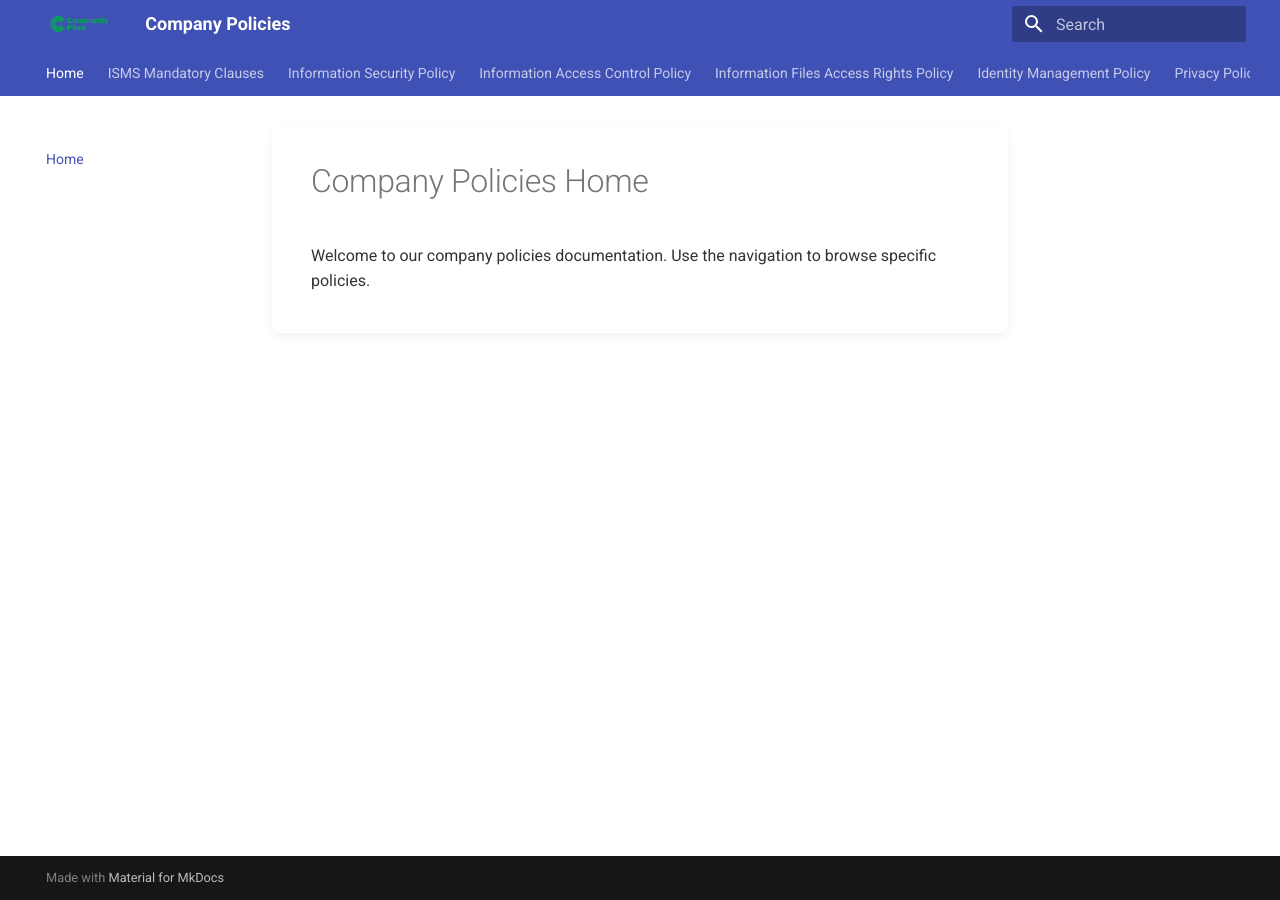
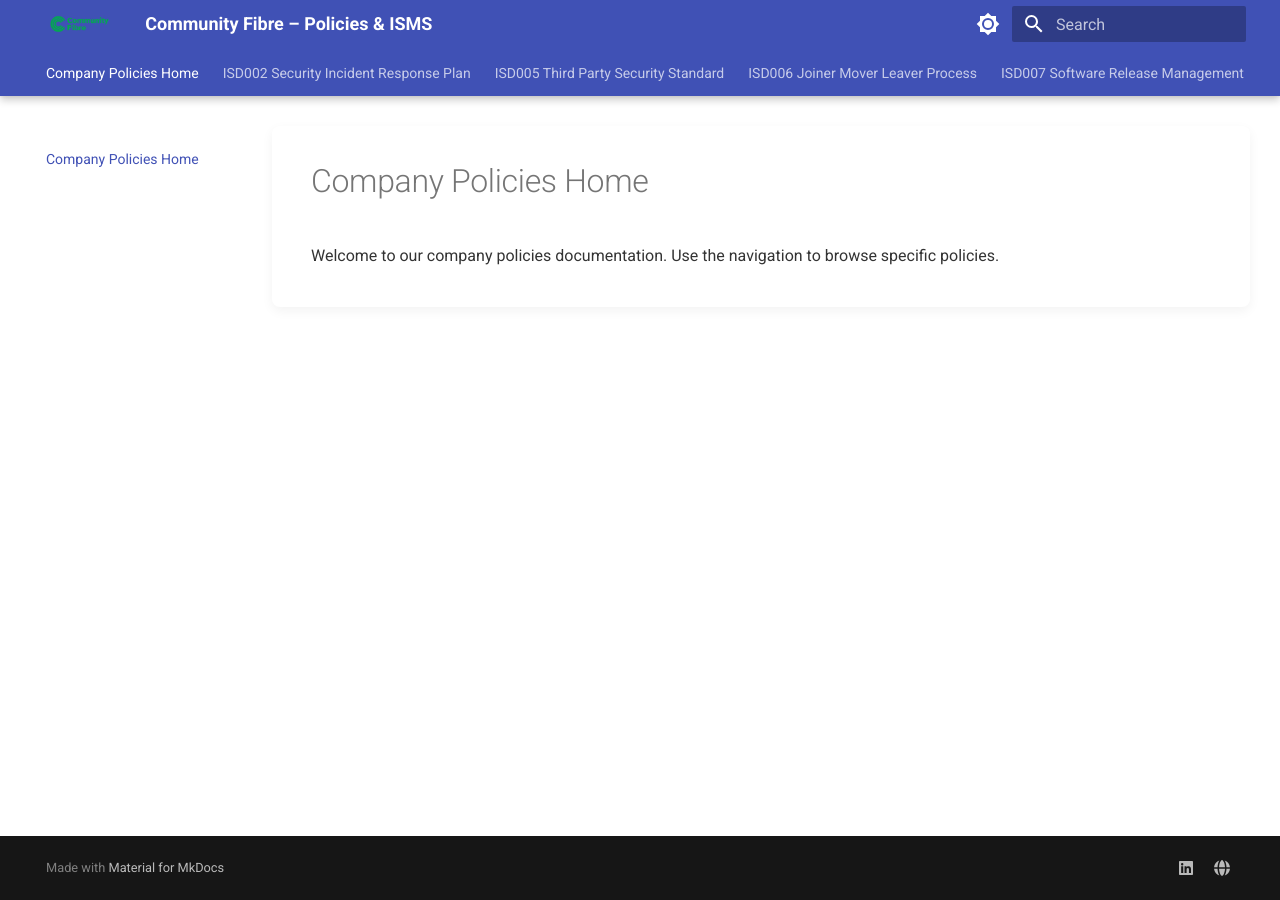
Before and after one commit to Steytlerc/isms-documentation, an MkDocs documentation site: the page built from docs/index.md, in a window 1280 px wide. Built offline with MkDocs 1.6.1 and Material for MkDocs 9.7.7, drawn with Linux system fonts in a browser that asks for light colours; comment, search, counter and statistics services are not loaded.

Commit message:
Better Look

```diff
--- a/mkdocs.yml
+++ b/mkdocs.yml
@@ -1,56 +1,82 @@
-site_name: Company Policies
-nav:
-  - Home: index.md
-  - ISMS Mandatory Clauses: ISP001-ISMS Mandatory Clauses.md
-  - Information Security Policy: ISP003-Information Security Policy.md
-  - Information Access Control Policy: ISP010-Access Control Policy.md
-  - Information Files Access Rights Policy: ISP011-Information Access Rights Policy.md
-  - Identity Management Policy: ISP012-Identity Management Policy.md
-  - Privacy Policy: ISP013-Privacy Policy.md
-  - User Registration Policy: ISP014-User Registration Policy.md
-  - Network Security Policy: ISP015-Network Security Policy.md
+site_name: Community Fibre – Policies & ISMS
+site_url: https://policies.communityfibre.co.uk   # change to your real domain
+site_description: Information Security Management System & Company Policies
+site_author: Community Fibre Limited
+
 theme:
   name: material
-  palette:
-    primary: indigo
-    accent: blue
-  logo: assets/logo.png  # Add your Community Fibre logo here (place in docs/assets/)
-  favicon: assets/favicon.ico
+  language: en
+  logo: assets/logo.png
+  favicon: assets/logo.png
+  icon:
+    repo: fontawesome/brands/gitlab
   font:
     text: Roboto
+    code: Roboto Mono
+  palette:
+    - scheme: default
+      primary: indigo
+      accent: deep orange
+      toggle:
+        icon: material/brightness-7
+        name: Switch to dark mode
+    - scheme: slate
+      primary: black
+      accent: orange
+      toggle:
+        icon: material/brightness-4
+        name: Switch to light mode
+
   features:
     - navigation.tabs
+    - navigation.tabs.sticky
+    - navigation.sections
+    - navigation.expand
+    - navigation.indexes
+    - navigation.top
     - toc.follow
-    - navigation.sections
-    - content.code.annotate  # For any code blocks
-    - navigation.top  # Back-to-top button
-  palette:
-  - scheme: default  # Light mode
-    primary: indigo
-    accent: blue
-  - scheme: slate    # Dark mode toggle
-    primary: black
-    accent: teal
-features:
-  - content.tabs.link  # Better navigation
-  - navigation.instant # Faster page loads
+    - toc.integrate
+    - search.suggest
+    - search.highlight
+    - search.share
+    - content.code.copy
+    - content.action.edit   # if you connect to GitLab
+
+extra:
+  social:
+    - icon: fontawesome/brands/linkedin
+      link: https://linkedin.com/company/community-fibre-limited
+    - icon: fontawesome/solid/globe
+      link: https://www.communityfibre.co.uk
+
+extra_css:
+  - styles/custom.css
+
+extra_javascript:
+  - https://cdnjs.cloudflare.com/ajax/libs/tablesort/5.2.1/tablesort.min.js
+  - javascripts/tablesort.js   # optional – makes tables sortable
+
 markdown_extensions:
+  - attr_list
+  - md_in_html
+  - admonition
+  - pymdownx.details
+  - pymdownx.superfences
+  - pymdownx.highlight:
+      anchor_linenums: true
+  - pymdownx.inlinehilite
+  - pymdownx.snippets
+  - pymdownx.tabbed:
+      alternate_style: true
   - toc:
-      permalink: true
-      title: Table of Contents
-      slugify: !!python/name:pymdownx.slugs.uslugify  # Better slugs for anchors
-  - attr_list:  # For {#id .class} on headings/elements
-  - tables:  # Pipe tables
-  - pymdownx.superfences:  # Fenced code, diagrams
-  - pymdownx.details:  # Collapsible sections (e.g., for glossaries)
-  - admonition:  # Note/warning boxes
-  - footnotes:  # For references
-  - pymdownx.tabbed:  # Tabbed content if needed for complex sections
-  - pymdownx.highlight:  # Code highlighting
-  - pymdownx.inlinehilite
-  - pymdownx.snippets  # Include snippets from other files if reusable
+      permalink: " #"
+      title: On this page
+  - pymdownx.emoji:
+      emoji_index: !!python/name:material.extensions.emoji.twemoji
+      emoji_generator: !!python/name:material.extensions.emoji.to_svg
+
 plugins:
   - search
-  - print-site  # Adds a combined printable page
-extra_css:
-  - styles/custom.css  # Your custom styles (keep as before)
+  - awesome-pages   # optional but very useful for ordering
+  - minify:         # makes the site load faster
+      minify_html: true
```
